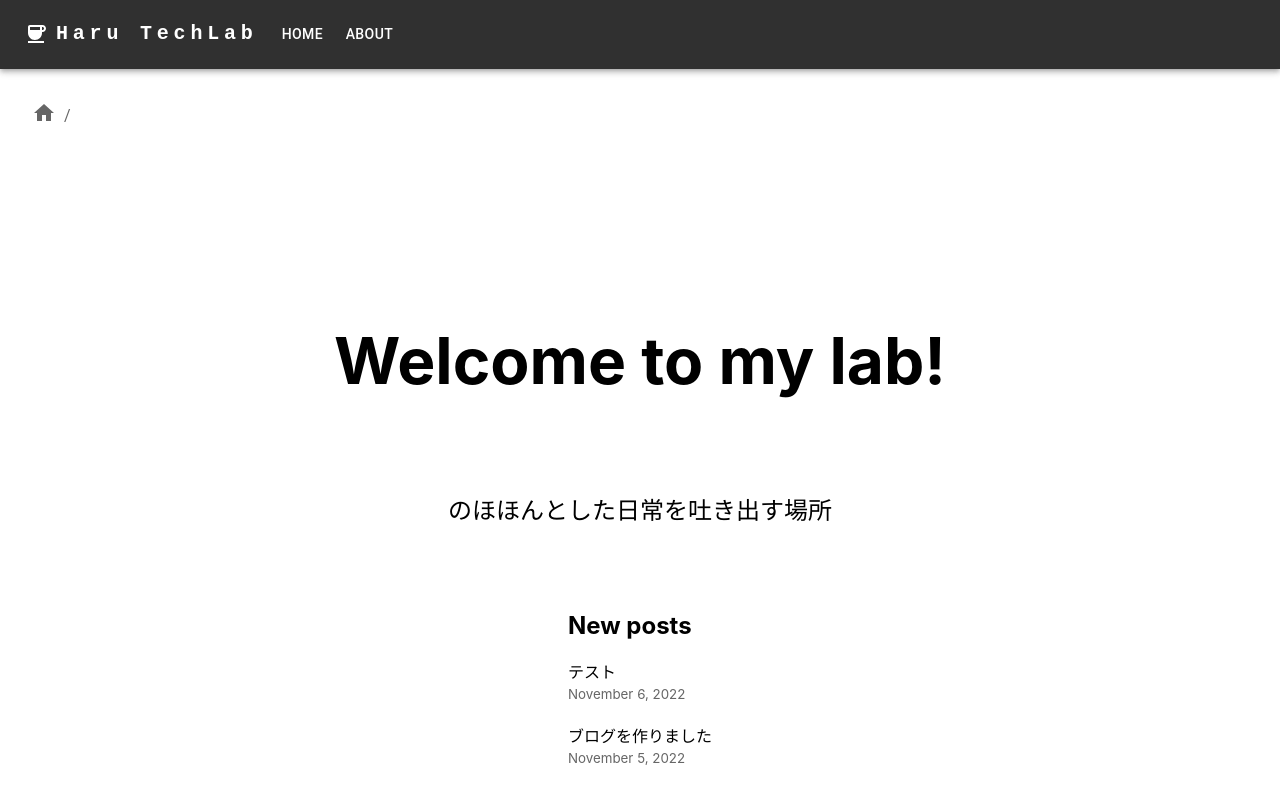
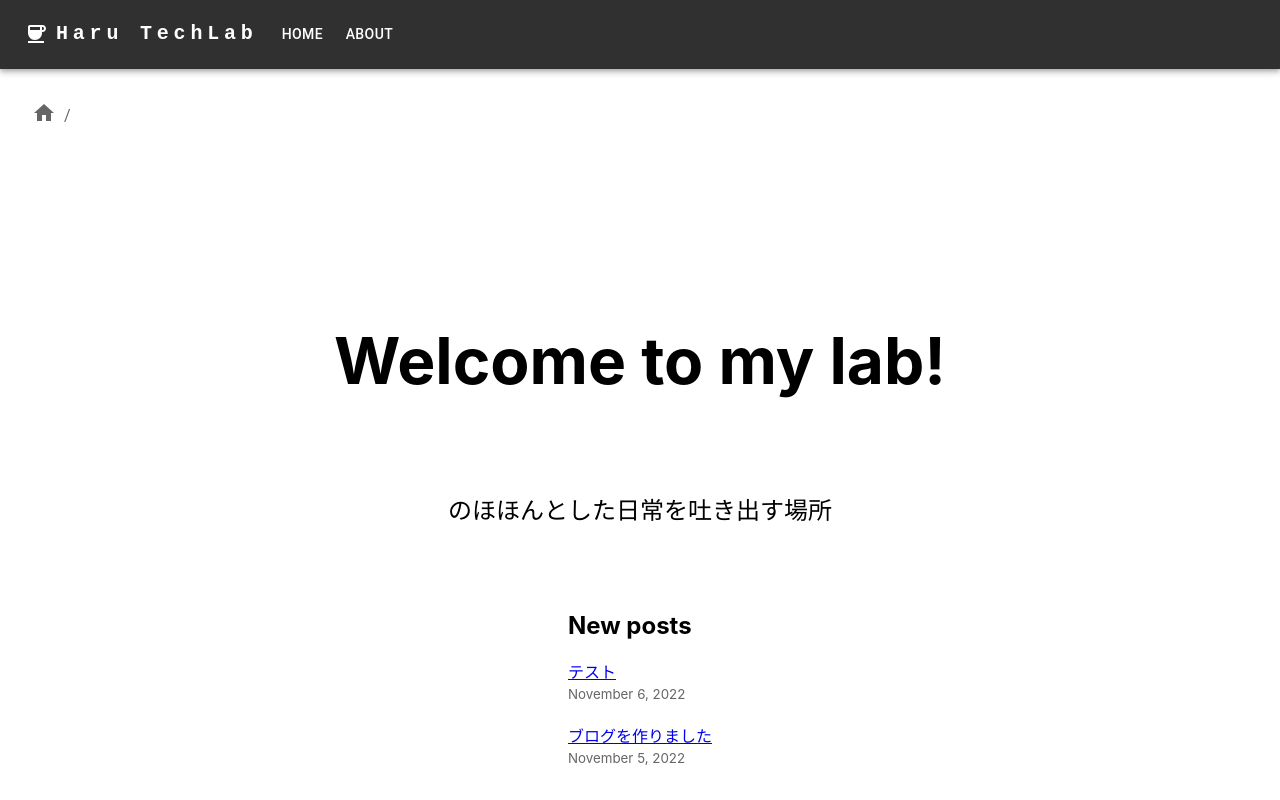
Before and after one commit to dinosaur-lab/nextjs-blog, a Next.js app: page / in a window 1280 px wide. Shown: the top 800 px of the page. Built offline with nearby package versions, Linux system fonts and the light colour scheme.

Commit message:
Fix: リンクの色を修正する

```diff
--- a/components/AppBar.tsx
+++ b/components/AppBar.tsx
@@ -10,20 +10,8 @@ import Container from '@mui/material/Container';
 import Button from '@mui/material/Button';
 import MenuItem from '@mui/material/MenuItem';
 import AdbIcon from '@mui/icons-material/Adb';
-import { createTheme, ThemeProvider } from '@mui/material/styles';
 import { purple } from '@mui/material/colors';
 import CoffeeIcon from '@mui/icons-material/Coffee';
-
-const theme = createTheme({
-    palette: {
-        primary: {
-            main: "#303030",
-        },
-        secondary: {
-            main: "#e040fb",
-        },
-    },
-});
 
 const pages = [
     { page_id: 'Home', page_name: "/" },
@@ -50,7 +38,6 @@ const ResponsiveAppBar = () => {
     };
 
     return (
-        <ThemeProvider theme={theme}>
         <AppBar position="static">
             <Container maxWidth="xl">
                 <Toolbar disableGutters>
@@ -143,7 +130,6 @@ const ResponsiveAppBar = () => {
                 </Toolbar>
             </Container>
         </AppBar>
-        </ThemeProvider>
     );
 };
 export default ResponsiveAppBar;
--- a/components/layout.js
+++ b/components/layout.js
@@ -6,11 +6,24 @@ import ResponsiveAppBar from "../components/AppBar";
 import Breadcrumbs from "../components/Breadcrumbs";
 import * as React from 'react';
 import Typography from '@mui/material/Typography';
+import { createTheme, ThemeProvider } from '@mui/material/styles';
 
 export const siteTitle = 'Haru TechLab';
 
+const theme = createTheme({
+  palette: {
+    primary: {
+      main: "#303030",
+    },
+    secondary: {
+      main: "#e040fb",
+    },
+  },
+});
+
 export default function Layout({ children }) {
   return (
+    <ThemeProvider theme={theme}>
       <div className={styles.container}>
         <Head>
           <title>Create Next App</title>
@@ -18,7 +31,7 @@ export default function Layout({ children }) {
           <link rel="icon" href="../public/images/favicon.png" />
         </Head>
         <header className={styles.header}>
-        <ResponsiveAppBar />
+          <ResponsiveAppBar color="primary" />
         </header>
         <div>
           <Breadcrumbs />
@@ -30,5 +43,6 @@ export default function Layout({ children }) {
           </a>
         </footer>
       </div>
+    </ThemeProvider>
   )
 }
--- a/pages/about.tsx
+++ b/pages/about.tsx
@@ -1,10 +1,5 @@
-import type { NextPage } from 'next';
-import Head from 'next/head';
-import Image from 'next/image';
 import styles from '../styles/Home.module.css';
-import Link from 'next/link';
 import Layout, { siteTitle } from '../components/layout'
-import ResponsiveAppBar from "../components/AppBar";
 
 export default function About() {
     return (
--- a/pages/index.jsx
+++ b/pages/index.jsx
@@ -5,8 +5,6 @@ import Image from 'next/image';
 import styles from '../styles/Home.module.css';
 import utilStyles from '../styles/utils.module.css'
 import Link from 'next/link';
-import ResponsiveAppBar from "../components/AppBar";
-import MediaCard from "../components/card";
 import Date from '../components/date'
 import { getSortedPostsData } from '../lib/posts'
 
@@ -27,7 +25,7 @@ export default function Home({ allPostsData }) {
           <ul className={utilStyles.list}>
             {allPostsData.map(({ id, date, title }) => (
               <li className={utilStyles.listItem} key={id}>
-                <Link href={`/posts/${id}`}>{title}</Link>
+                <Link href={`/posts/${id}`} color="primary" underline="hover">{title}</Link>
                 <br />
                 <small className={utilStyles.lightText}>
                   <Date dateString={date} />
--- a/styles/globals.css
+++ b/styles/globals.css
@@ -9,11 +9,6 @@ body {
 article {
   margin: 4rem;
   max-width: 960px;
-}
-
-a {
-  color: inherit;
-  text-decoration: none;
 }
 
 * {
```
Lines whose indentation alone changed are shown as unchanged.
